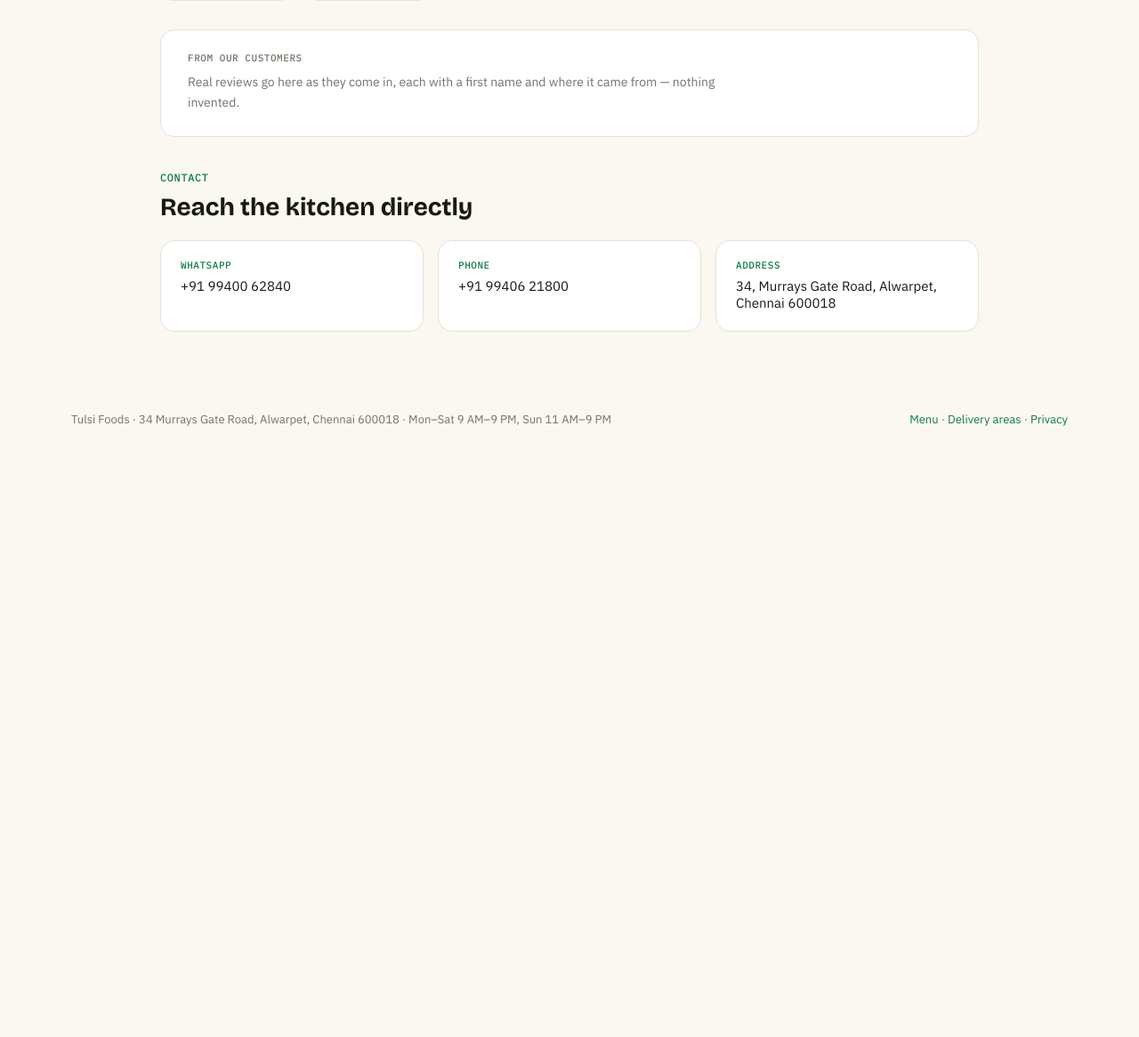
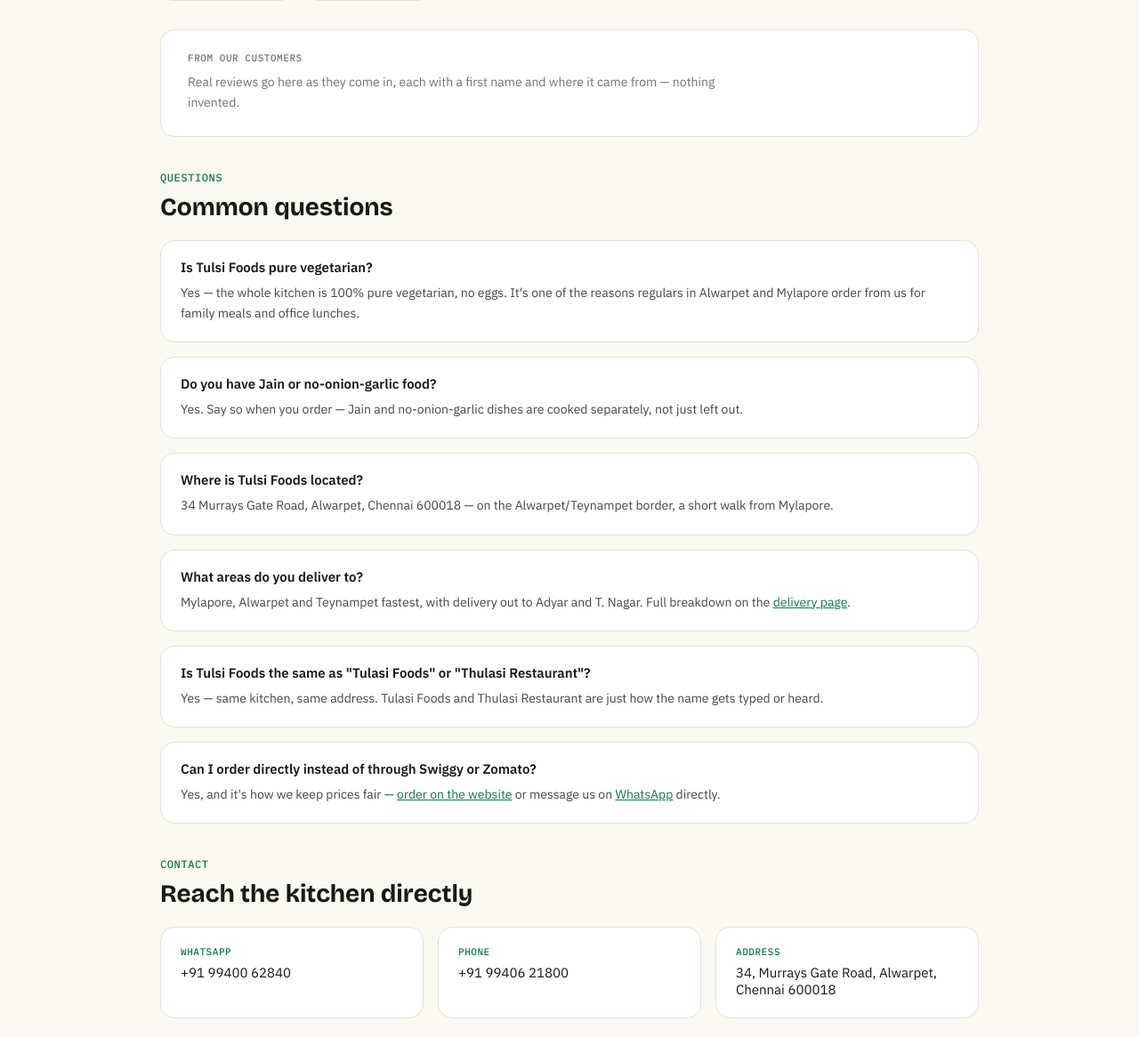
Before and after one commit to rahullath/tulsi-foods, a FastAPI app: page /about in a window 1280 px wide. Shown: the part 629-1795 px from the top of the page at 89% size. Before the commit the page ends 1108 px from the top, so only its background shows below. Run offline with FastAPI, Linux system fonts and the light colour scheme; data that the repository does not hold is empty.

Commit message:
seo: entity consolidation (sameAs/alternateName) + FAQPage schema
- Restaurant JSON-LD now lists real Google Maps, Swiggy, Zomato and
  JustDial profile URLs under sameAs, plus alternateName for the
  common misspellings/mishearings of the brand (Tulasi Foods, Thulasi
  Restaurant) — ties the entity together for Google rather than
  fighting the variant searches
- Footer states the "also known as" names and links the aggregator
  profiles directly (visible, not just schema)
- /about gets a real FAQ section + matching FAQPage schema, answering
  the actual high-volume queries from Google Business Profile search
  data (pure veg, Jain food, delivery areas, name variants, ordering
  direct vs Swiggy/Zomato)

Co-Authored-By: Claude Sonnet 5 <noreply@anthropic.com>

```diff
--- a/app/templates/about.html
+++ b/app/templates/about.html
@@ -50,6 +50,13 @@ section[id] { scroll-margin-top: 76px; }
 .review-quote-text { font-size: 14px; line-height: 1.65; color: #43483F; }
 .review-quote-meta { margin-top: 10px; font-size: 12px; color: var(--sub); }
 
+.faq { max-width: 1000px; margin: 40px auto 0; padding: 0 40px; }
+.faq-list { margin-top: 20px; display: flex; flex-direction: column; gap: 16px; }
+.faq-item { background: var(--card); border: 1px solid var(--border); border-radius: 16px; padding: 20px 22px; }
+.faq-q { font-size: 15px; font-weight: 600; }
+.faq-a { margin-top: 8px; font-size: 14px; line-height: 1.65; color: #43483F; }
+.faq-a a { color: var(--g); }
+
 .contact { max-width: 1000px; margin: 40px auto 0; padding: 0 40px 64px; }
 .contact-grid { display: grid; grid-template-columns: repeat(3, 1fr); gap: 16px; margin-top: 20px; }
 .contact-card { background: var(--card); border: 1px solid var(--border); border-radius: 16px; padding: 22px; }
@@ -69,6 +76,7 @@ section[id] { scroll-margin-top: 76px; }
   .reviews { padding: 0 18px; }
   .reviews-grid { grid-template-columns: 1fr; }
   .stat-item, .stat-badge { flex: 1; min-width: 0; }
+  .faq { padding: 0 18px; }
   .contact { padding: 0 18px 48px; }
   .contact-grid { grid-template-columns: 1fr; }
   .footer { flex-direction: column; gap: 8px; padding: 20px 18px 30px; }
@@ -150,6 +158,37 @@ section[id] { scroll-margin-top: 76px; }
   {% endif %}
 </section>
 
+<section class="faq" id="faq">
+  <div class="page-tag">Questions</div>
+  <h2 style="font-family:'Bricolage Grotesque',sans-serif; font-size:28px; margin-top:10px;">Common questions</h2>
+  <div class="faq-list">
+    <div class="faq-item">
+      <div class="faq-q">Is Tulsi Foods pure vegetarian?</div>
+      <p class="faq-a">Yes — the whole kitchen is 100% pure vegetarian, no eggs. It's one of the reasons regulars in Alwarpet and Mylapore order from us for family meals and office lunches.</p>
+    </div>
+    <div class="faq-item">
+      <div class="faq-q">Do you have Jain or no-onion-garlic food?</div>
+      <p class="faq-a">Yes. Say so when you order — Jain and no-onion-garlic dishes are cooked separately, not just left out.</p>
+    </div>
+    <div class="faq-item">
+      <div class="faq-q">Where is Tulsi Foods located?</div>
+      <p class="faq-a">34 Murrays Gate Road, Alwarpet, Chennai 600018 — on the Alwarpet/Teynampet border, a short walk from Mylapore.</p>
+    </div>
+    <div class="faq-item">
+      <div class="faq-q">What areas do you deliver to?</div>
+      <p class="faq-a">Mylapore, Alwarpet and Teynampet fastest, with delivery out to Adyar and T. Nagar. Full breakdown on the <a href="/delivery">delivery page</a>.</p>
+    </div>
+    <div class="faq-item">
+      <div class="faq-q">Is Tulsi Foods the same as "Tulasi Foods" or "Thulasi Restaurant"?</div>
+      <p class="faq-a">Yes — same kitchen, same address. Tulasi Foods and Thulasi Restaurant are just how the name gets typed or heard.</p>
+    </div>
+    <div class="faq-item">
+      <div class="faq-q">Can I order directly instead of through Swiggy or Zomato?</div>
+      <p class="faq-a">Yes, and it's how we keep prices fair — <a href="/menu">order on the website</a> or message us on <a href="https://wa.me/919940062840" target="_blank" rel="noopener">WhatsApp</a> directly.</p>
+    </div>
+  </div>
+</section>
+
 <section class="contact" id="contact">
   <div class="page-tag">Contact</div>
   <h2 style="font-family:'Bricolage Grotesque',sans-serif; font-size:28px; margin-top:10px;">Reach the kitchen directly</h2>
@@ -173,4 +212,61 @@ section[id] { scroll-margin-top: 76px; }
   <span>Tulsi Foods · 34 Murrays Gate Road, Alwarpet, Chennai 600018 · Mon–Sat 9 AM–9 PM, Sun 11 AM–9 PM</span>
   <span><a href="/menu">Menu</a> · <a href="/delivery">Delivery areas</a> · <a href="/privacy-policy">Privacy</a></span>
 </div>
+
+<script type="application/ld+json">
+{
+  "@context": "https://schema.org",
+  "@type": "FAQPage",
+  "mainEntity": [
+    {
+      "@type": "Question",
+      "name": "Is Tulsi Foods pure vegetarian?",
+      "acceptedAnswer": {
+        "@type": "Answer",
+        "text": "Yes — the whole kitchen is 100% pure vegetarian, no eggs. It's one of the reasons regulars in Alwarpet and Mylapore order from us for family meals and office lunches."
+      }
+    },
+    {
+      "@type": "Question",
+      "name": "Do you have Jain or no-onion-garlic food?",
+      "acceptedAnswer": {
+        "@type": "Answer",
+        "text": "Yes. Say so when you order — Jain and no-onion-garlic dishes are cooked separately, not just left out."
+      }
+    },
+    {
+      "@type": "Question",
+      "name": "Where is Tulsi Foods located?",
+      "acceptedAnswer": {
+        "@type": "Answer",
+        "text": "34 Murrays Gate Road, Alwarpet, Chennai 600018 — on the Alwarpet/Teynampet border, a short walk from Mylapore."
+      }
+    },
+    {
+      "@type": "Question",
+      "name": "What areas do you deliver to?",
+      "acceptedAnswer": {
+        "@type": "Answer",
+        "text": "Mylapore, Alwarpet and Teynampet fastest, with delivery out to Adyar and T. Nagar."
+      }
+    },
+    {
+      "@type": "Question",
+      "name": "Is Tulsi Foods the same as \"Tulasi Foods\" or \"Thulasi Restaurant\"?",
+      "acceptedAnswer": {
+        "@type": "Answer",
+        "text": "Yes — same kitchen, same address. Tulasi Foods and Thulasi Restaurant are just how the name gets typed or heard."
+      }
+    },
+    {
+      "@type": "Question",
+      "name": "Can I order directly instead of through Swiggy or Zomato?",
+      "acceptedAnswer": {
+        "@type": "Answer",
+        "text": "Yes, and it's how we keep prices fair — order on the website or message us on WhatsApp directly."
+      }
+    }
+  ]
+}
+</script>
 {% endblock %}
```
Also changed, not shown: app/templates/landing.html (+23 -5 lines).
